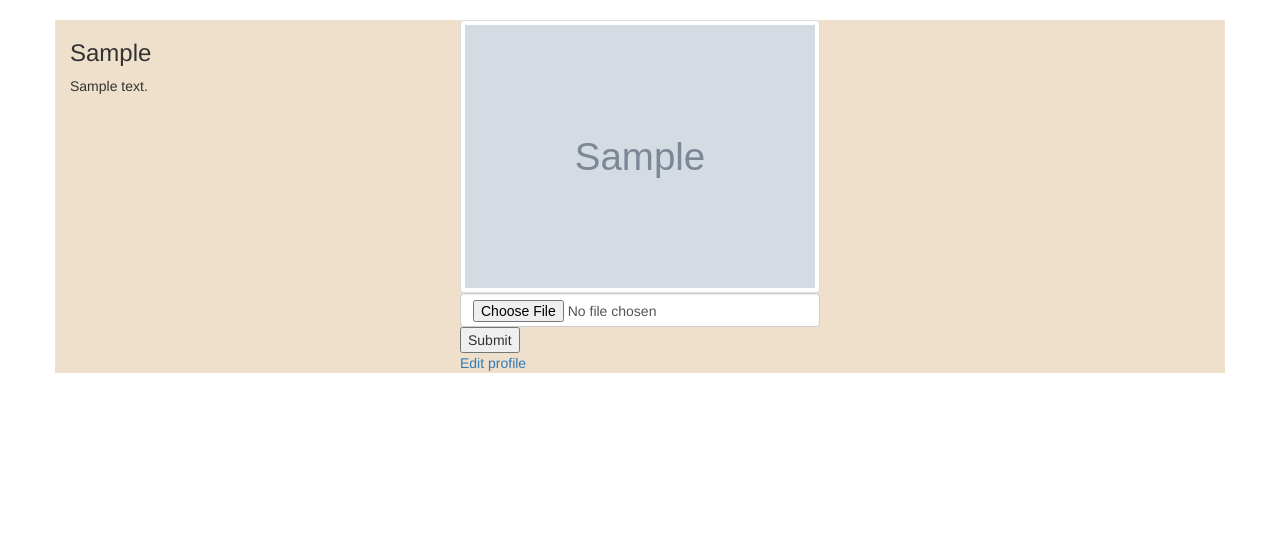
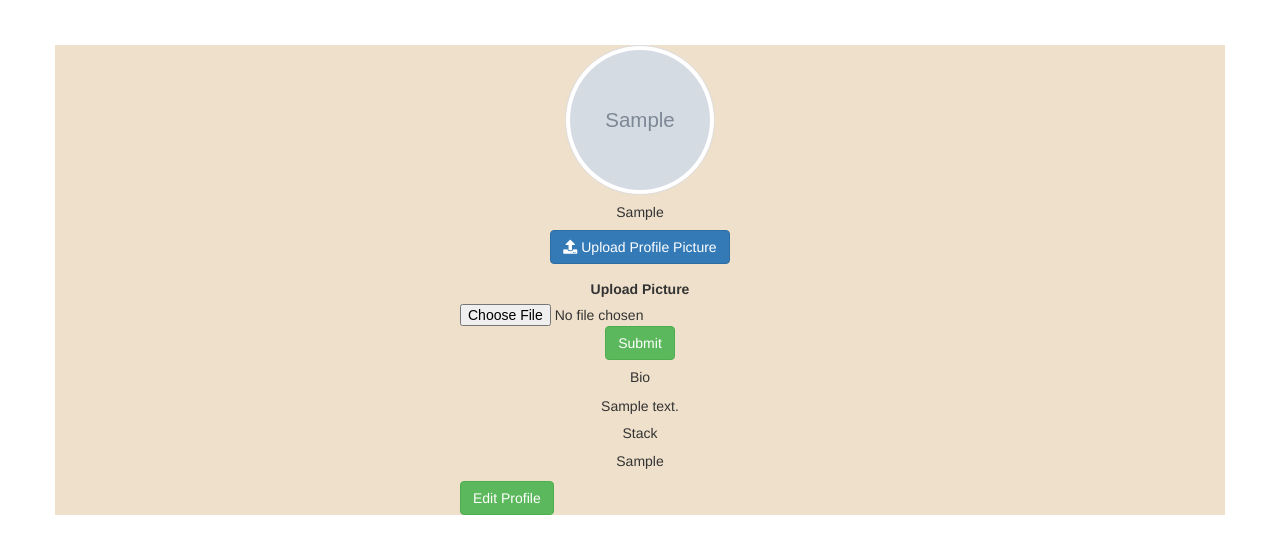
Before and after one commit to jameskomo/DevLog, a Flask app: a page that uses app/templates/base.html in a window 1280 px wide. Shown: the part 107-661 px from the top of the page. Run offline with Flask 2, Linux system fonts and the light colour scheme; a user stored in the database is signed in; tables that the repository leaves empty hold one stand-in row (values such as "Sample post"); grey boxes marked "Sample" are stand-in pictures; some libraries are stand-ins or nearby versions; some web fonts are replaced.

```diff
--- a/app/main/views.py
+++ b/app/main/views.py
@@ -41,6 +41,7 @@ def update_profile(uname):
 
     if form.validate_on_submit():
         user.bio = form.bio.data
+        user.stack= form.stack.data
 
         db.session.add(user)
         db.session.commit()
--- a/app/templates/base.html
+++ b/app/templates/base.html
@@ -28,7 +28,7 @@
     {% block scripts %}
     {{ super() }}
     {{ moment.include_moment() }}
-    {{ moment.lang('es') }}
+    {{ moment.lang('en') }}
     {% endblock %}
 
     <script src="https://code.jquery.com/jquery-3.4.0.slim.js" integrity="sha256-milezx5lakrZu0OP9b2QWFy1ft/UEUK6NH1Jqz8hUhQ=" crossorigin="anonymous"></script>
--- a/app/templates/profile/profile.html
+++ b/app/templates/profile/profile.html
@@ -5,13 +5,50 @@
 <link href="https://fonts.googleapis.com/css?family=Laila" rel="stylesheet">
 {% endblock %}
 {% block content %}
+<div style="padding-top: 25px;">
     <div class="container">
         <div class="row">
-    <!-- displaying  Username-->
-    <div class="col-md-4">
-      <h3> {{user.username| capitalize}} </h3>
+            <div class="col-md-4"></div>
+            <div class="col-md-4" style>
+                <div class="card">
+                    <div class="card-header">
+                        <div style="text-align: center;">
+                                    <!-- Profile pic goes here -->
+                                    {% if user.profile_pic_path %}
+                                    <img src="{{url_for('static',filename=user.profile_pic_path)}}" alt="" style="border-radius: 50%; width: 150px; height: 150px;" class="img-thumbnail">
+                                    {%else%}
+                                    <p>No profile picture</p>
+                                    {% endif %}
+                                    <!-- Username goes here -->
+                                    <h5 class="card-title">{{user.username| capitalize}}</h5>
 
-      <!--Displaying user bio-->
+                                    <!-- Toggle profile picture here -->
+                                    <a class="toggle btn btn-primary" style="margin-bottom: 15px;"><i class="fas fa-upload"></i> Upload Profile Picture</a>
+
+                                    <!-- Upload profile pic here -->
+                                    <form action="{{url_for('main.update_pic',uname=user.username)}}" method="post" enctype ="multipart/form-data" class="upload">
+                                    <div class="custom-file">
+                                            <label class="custom-file-label" for="inputGroupFile01">Upload Picture</label>
+                                        <input type="file" name="photo" class="custom-file-input" id="inputGroupFile01" required>
+                                    </div>
+                                    <input class="btn btn-success" type="submit">
+                                    </form>
+                               {% block script %}
+                                    <script type="text/javascript">
+                                        $(document).ready(function(){
+                                            $(".toggle").click(function(){
+                                                $(".upload").toggle();
+                                            });
+                                        });
+                                    </script>
+                                {% endblock %}
+                        </div>
+                    </div>
+
+                    <div class="card-body">
+                        <!-- Bio goes here -->
+                        <div style="text-align: center;">
+                            <h5 class="card-title text-center" style="text-align: center;">Bio</h5>
                             {% if user.bio %}
                             <p> {{user.bio}}</p>
                             {%else%}
@@ -19,24 +56,18 @@
                             {% endif %}
                         </div>
 
-    <!--Display profile photo-->
-    <div class="col-md-4">
-
-      {% if user.profile_pic_path %}
-      <img src="{{url_for('static',filename=user.profile_pic_path)}}" alt="" class="img-thumbnail">
-      {%else%}
-      <p>No profile picture</p>
-      {% endif %}
-      {% if user == current_user %}
-      <form action="{{url_for('main.update_pic',uname=user.username)}}" method="post" enctype="multipart/form-data">
-
-        <input type="file" name="photo" class="form-control" required>
-        <input type="submit">
-      </form>
-      <a href="{{url_for('main.update_profile',uname=user.username)}}">Edit profile</a>
-      {% endif %}
+                        <!-- Description goes here -->
+                        <div style="text-align: center;">
+                            <h5 class="card-title text-center">Stack</h5>
+                            <p>{{user.stack}}</p>
                         </div>
 
+                        <a style="text-align: center;" class="btn btn-success" href="{{url_for('main.update_profile',uname=user.username)}}">Edit Profile</a>
+                    </div>
+                </div>
+            </div>
+            <div class="col-md-4"></div>
+        </div>
     </div>
 </div>
 {% endblock %}
```
Also changed, not shown: app/templates/index.html (+50 -11 lines), app/templates/profile/update.html (+20 -3 lines), app/static/photos/p-pic_1_2.png (added). Lines whose indentation alone changed are shown as unchanged.
